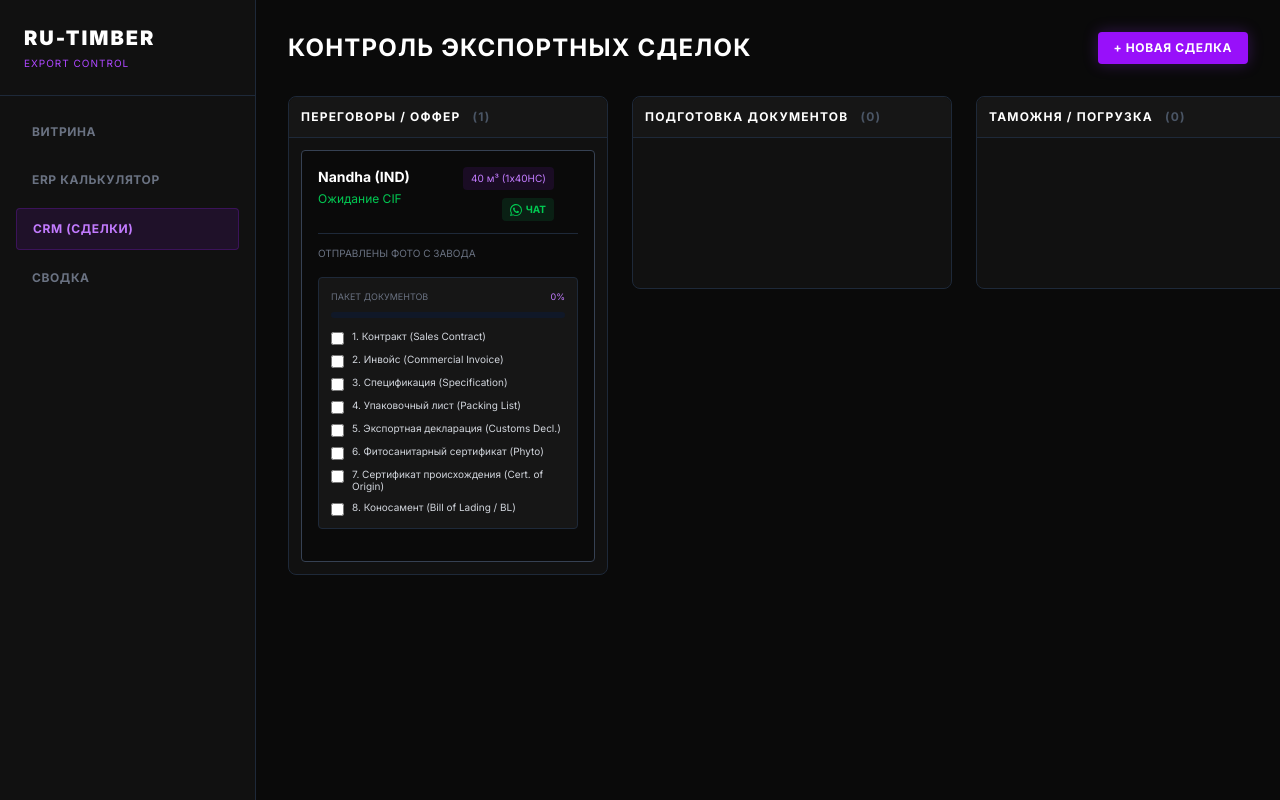
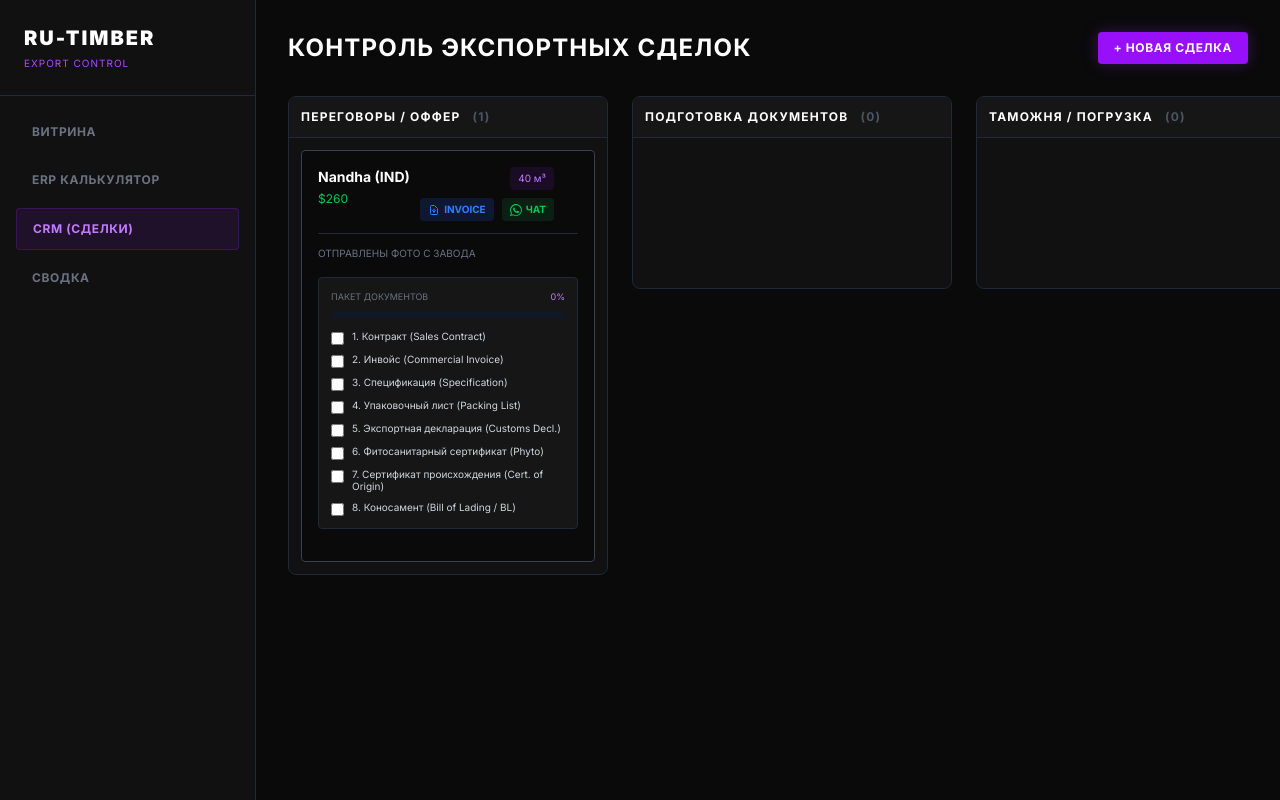
Before and after one commit to ru-timber-export/b2b-export, a Next.js app: page /crm in a window 1280 px wide. Built offline with nearby package versions, Linux system fonts and the light colour scheme; no server answers; the database is empty.

Commit message:
Fix CRM and add PDF Invoice Generator

```diff
--- a/src/app/crm/page.js
+++ b/src/app/crm/page.js
@@ -1,11 +1,11 @@
 "use client";
-import { jsPDF } from "jspdf";
-import "jspdf-autotable";
 import { useState, useEffect } from "react";
 import { doc, onSnapshot, setDoc } from "firebase/firestore";
 import { db } from "../../lib/firebase";
 import Link from "next/link";
 import { DragDropContext, Droppable, Draggable } from "@hello-pangea/dnd";
+import { jsPDF } from "jspdf";
+import "jspdf-autotable";
 
 const exportDocumentChecklist = [
   { id: "doc1", text: "1. Контракт (Sales Contract)", done: false },
@@ -28,8 +28,8 @@ const initialData = {
   },
   tasks: {
     "task-1": {
-      id: "task-1", client: "Nandha (IND)", phone: "919876543210", volume: "40 м³ (1x40HC)",
-      price: "Ожидание CIF", status: "Отправлены фото с завода", containerId: "", checklist: exportDocumentChecklist
+      id: "task-1", client: "Nandha (IND)", phone: "919876543210", volume: "40",
+      price: "260", status: "Отправлены фото с завода", containerId: "", checklist: exportDocumentChecklist
     },
   },
   columnOrder: ["col-1", "col-2", "col-3", "col-4", "col-5"],
@@ -117,100 +117,7 @@ export default function CRMDashboard() {
     if (!checklist || checklist.length === 0) return 0;
     return Math.round((checklist.filter(item => item.done).length / checklist.length) * 100);
   };
-// --- ГЕНЕРАТОР PDF ИНВОЙСОВ ---
-  const generateInvoice = (task) => {
-    const doc = new jsPDF();
 
-    // Цвета и шрифты
-    doc.setFont("helvetica");
-
-    // ШАПКА (Логотип и реквизиты компании)
-    doc.setFontSize(24);
-    doc.setTextColor(249, 115, 22); // Оранжевый цвет (Orange-500)
-    doc.text("RU-TIMBER EXPORT", 14, 25);
-
-    doc.setFontSize(10);
-    doc.setTextColor(100, 100, 100);
-    doc.text("Direct from Siberian Sawmills", 14, 32);
-    doc.text("Email: export@ru-timber.com", 14, 38);
-    doc.text("WhatsApp: +7 915 349 00 07", 14, 44);
-
-    // ИНФОРМАЦИЯ ОБ ИНВОЙСЕ
-    const invoiceNumber = `INV-${new Date().getFullYear()}-${Math.floor(Math.random() * 1000)}`;
-    const date = new Date().toLocaleDateString('en-US');
-
-    doc.setFontSize(16);
-    doc.setTextColor(0, 0, 0);
-    doc.text("COMMERCIAL INVOICE", 130, 25);
-
-    doc.setFontSize(10);
-    doc.text(`Invoice No: ${invoiceNumber}`, 130, 35);
-    doc.text(`Date: ${date}`, 130, 41);
-
-    // ДАННЫЕ КЛИЕНТА
-    doc.setFontSize(12);
-    doc.setFont("helvetica", "bold");
-    doc.text("BILL TO:", 14, 60);
-    doc.setFont("helvetica", "normal");
-    doc.text(`Company: ${task.client}`, 14, 67);
-    doc.text(`Phone: ${task.phone || "N/A"}`, 14, 73);
-
-    // ПАРСИНГ ЦЕНЫ И ОБЪЕМА (Пытаемся вытащить цифры из текста)
-    const priceMatch = task.price.match(/\d+/);
-    const volumeMatch = task.volume.match(/\d+/);
-
-    const unitPrice = priceMatch ? Number(priceMatch[0]) : 0;
-    const qty = volumeMatch ? Number(volumeMatch[0]) : 0;
-    const totalAmount = unitPrice * qty;
-
-    // ТАБЛИЦА ТОВАРОВ
-    doc.autoTable({
-      startY: 85,
-      head: [['Description', 'Quantity (m3)', 'Unit Price (USD)', 'Total (USD)']],
-      body: [
-        [
-          'Russian Pine Sawn Timber\nGOST 8486-86 (KD 10-12%, AST)\nSize: 44x100/150x5980mm',
-          qty || task.volume,
-          `$${unitPrice}` || task.price,
-          `$${totalAmount.toLocaleString()}`
-        ],
-      ],
-      headStyles: { fillColor: [15, 23, 42] }, // Темно-синий цвет шапки
-      theme: 'grid',
-      styles: { fontSize: 10, cellPadding: 5 }
-    });
-
-    // ИТОГО
-    const finalY = doc.lastAutoTable.finalY || 120;
-    doc.setFontSize(12);
-    doc.setFont("helvetica", "bold");
-    doc.text(`TOTAL AMOUNT: $${totalAmount.toLocaleString()}`, 140, finalY + 15);
-
-    // БАНКОВСКИЕ РЕКВИЗИТЫ
-    doc.setFontSize(10);
-    doc.text("BANK DETAILS:", 14, finalY + 30);
-    doc.setFont("helvetica", "normal");
-    doc.text("Bank Name: [To be provided upon contract signing]", 14, finalY + 37);
-    doc.text("SWIFT: [XXX]", 14, finalY + 43);
-    doc.text("Account No: [XXX]", 14, finalY + 49);
-
-    // ПОДПИСЬ И ПЕЧАТЬ (Имитация)
-    doc.text("Authorized Signature:", 140, finalY + 40);
-    doc.setDrawColor(0, 0, 0);
-    doc.line(140, finalY + 50, 190, finalY + 50); // Линия для подписи
-
-    // Синяя круглая "печать"
-    doc.setDrawColor(37, 99, 235); // Синий цвет
-    doc.setLineWidth(1);
-    doc.circle(165, finalY + 50, 15);
-    doc.setTextColor(37, 99, 235);
-    doc.setFontSize(8);
-    doc.text("RU-TIMBER", 155, finalY + 48);
-    doc.text("EXPORT", 157, finalY + 52);
-
-    // СКАЧИВАНИЕ
-    doc.save(`Invoice_${task.client.replace(/\s+/g, '_')}.pdf`);
-  };
   const handleAddNew = () => {
     setEditingTask({ id: `task-${Date.now()}`, client: "", phone: "", volume: "", price: "", status: "", containerId: "", checklist: exportDocumentChecklist, isNew: true });
     setIsEditing(true);
@@ -249,6 +156,94 @@ export default function CRMDashboard() {
     setData(newData);
     setDoc(doc(db, "erp", "crm"), newData);
     setIsEditing(false);
+  };
+
+  // --- ГЕНЕРАТОР PDF ИНВОЙСОВ ---
+  const generateInvoice = (task) => {
+    const doc = new jsPDF();
+    doc.setFont("helvetica");
+
+    // ШАПКА
+    doc.setFontSize(24);
+    doc.setTextColor(249, 115, 22);
+    doc.text("RU-TIMBER EXPORT", 14, 25);
+
+    doc.setFontSize(10);
+    doc.setTextColor(100, 100, 100);
+    doc.text("Direct from Siberian Sawmills", 14, 32);
+    doc.text("Email: export@ru-timber.com", 14, 38);
+    doc.text("WhatsApp: +7 915 349 00 07", 14, 44);
+
+    const invoiceNumber = `INV-${new Date().getFullYear()}-${Math.floor(Math.random() * 1000)}`;
+    const date = new Date().toLocaleDateString('en-US');
+
+    doc.setFontSize(16);
+    doc.setTextColor(0, 0, 0);
+    doc.text("COMMERCIAL INVOICE", 130, 25);
+    doc.setFontSize(10);
+    doc.text(`Invoice No: ${invoiceNumber}`, 130, 35);
+    doc.text(`Date: ${date}`, 130, 41);
+
+    // КЛИЕНТ
+    doc.setFontSize(12);
+    doc.setFont("helvetica", "bold");
+    doc.text("BILL TO:", 14, 60);
+    doc.setFont("helvetica", "normal");
+    doc.text(`Company: ${task.client}`, 14, 67);
+    doc.text(`Phone: ${task.phone || "N/A"}`, 14, 73);
+
+    // ПАРСИНГ ЦИФР
+    const priceMatch = String(task.price).match(/\d+/);
+    const volumeMatch = String(task.volume).match(/\d+/);
+    const unitPrice = priceMatch ? Number(priceMatch[0]) : 0;
+    const qty = volumeMatch ? Number(volumeMatch[0]) : 0;
+    const totalAmount = unitPrice * qty;
+
+    // ТАБЛИЦА
+    doc.autoTable({
+      startY: 85,
+      head: [['Description', 'Quantity (m3)', 'Unit Price (USD)', 'Total (USD)']],
+      body: [
+        [
+          'Russian Pine Sawn Timber\nGOST 8486-86 (KD 10-12%, AST)\nSize: 44x100/150x5980mm',
+          qty || task.volume,
+          `$${unitPrice}` || task.price,
+          `$${totalAmount.toLocaleString()}`
+        ],
+      ],
+      headStyles: { fillColor: [15, 23, 42] },
+      theme: 'grid',
+      styles: { fontSize: 10, cellPadding: 5 }
+    });
+
+    // ИТОГО
+    const finalY = doc.lastAutoTable.finalY || 120;
+    doc.setFontSize(12);
+    doc.setFont("helvetica", "bold");
+    doc.text(`TOTAL AMOUNT: $${totalAmount.toLocaleString()}`, 140, finalY + 15);
+
+    // РЕКВИЗИТЫ
+    doc.setFontSize(10);
+    doc.text("BANK DETAILS:", 14, finalY + 30);
+    doc.setFont("helvetica", "normal");
+    doc.text("Bank Name: [To be provided upon contract signing]", 14, finalY + 37);
+    doc.text("SWIFT: [XXX]", 14, finalY + 43);
+    doc.text("Account No: [XXX]", 14, finalY + 49);
+
+    // ПЕЧАТЬ
+    doc.text("Authorized Signature:", 140, finalY + 40);
+    doc.setDrawColor(0, 0, 0);
+    doc.line(140, finalY + 50, 190, finalY + 50);
+
+    doc.setDrawColor(37, 99, 235);
+    doc.setLineWidth(1);
+    doc.circle(165, finalY + 50, 15);
+    doc.setTextColor(37, 99, 235);
+    doc.setFontSize(8);
+    doc.text("RU-TIMBER", 155, finalY + 48);
+    doc.text("EXPORT", 157, finalY + 52);
+
+    doc.save(`Invoice_${task.client.replace(/\s+/g, '_')}.pdf`);
   };
 
   if (!data) return <div className="h-screen bg-[#0a0a0a] flex items-center justify-center text-green-500 font-mono">LOADING SECURE DATA...</div>;
@@ -303,16 +298,23 @@ export default function CRMDashboard() {
                                   <div className="flex justify-between items-start mb-3 border-b border-gray-800 pb-3 pr-6">
                                     <div>
                                       <h4 className="text-white font-bold text-sm">{task.client}</h4>
-                                      <p className="text-green-500 font-mono text-xs mt-1">{task.price}</p>
+                                      <p className="text-green-500 font-mono text-xs mt-1">${task.price}</p>
                                     </div>
                                     <div className="flex flex-col items-end gap-2">
-                                      <span className="text-[10px] font-mono text-purple-400 bg-purple-900/20 px-2 py-1 rounded">{task.volume}</span>
+                                      <span className="text-[10px] font-mono text-purple-400 bg-purple-900/20 px-2 py-1 rounded">{task.volume} м³</span>
+
+                                      <div className="flex gap-2">
+                                        <button onClick={() => generateInvoice(task)} className="flex items-center gap-1 bg-blue-900/30 text-blue-500 hover:bg-blue-500 hover:text-white transition-colors px-2 py-1 rounded text-[10px] font-bold" title="Скачать PDF Инвойс">
+                                          <svg className="w-3 h-3" fill="none" stroke="currentColor" viewBox="0 0 24 24"><path strokeLinecap="round" strokeLinejoin="round" strokeWidth="2" d="M12 10v6m0 0l-3-3m3 3l3-3m2 8H7a2 2 0 01-2-2V5a2 2 0 012-2h5.586a1 1 0 01.707.293l5.414 5.414a1 1 0 01.293.707V19a2 2 0 01-2 2z" /></svg>
+                                          INVOICE
+                                        </button>
                                         {task.phone && (
                                           <a href={`https://wa.me/${task.phone.replace(/\D/g, '')}`} target="_blank" rel="noopener noreferrer" className="flex items-center gap-1 bg-green-900/30 text-green-500 hover:bg-green-500 hover:text-white transition-colors px-2 py-1 rounded text-[10px] font-bold">
                                             <svg className="w-3 h-3" fill="currentColor" viewBox="0 0 24 24"><path d="M17.472 14.382c-.297-.149-1.758-.867-2.03-.967-.273-.099-.471-.148-.67.15-.197.297-.767.966-.94 1.164-.173.199-.347.223-.644.075-.297-.15-1.255-.463-2.39-1.305-.883-.653-1.48-1.459-1.653-1.756-.173-.297-.018-.458.13-.606.134-.133.298-.347.446-.52.149-.174.198-.298.298-.497.099-.198.05-.371-.025-.52-.075-.149-.669-1.612-.916-2.207-.242-.579-.487-.5-.669-.51h-.57c-.198 0-.52.074-.792.372-.272.297-1.04 1.016-1.04 2.479 0 1.462 1.065 2.875 1.213 3.074.149.198 2.096 3.2 5.077 4.487.709.306 1.262.489 1.694.625.712.227 1.36.195 1.871.118.571-.085 1.758-.719 2.006-1.413.248-.694.248-1.289.173-1.413-.074-.124-.272-.198-.57-.347m-5.421 7.403h-.004a9.87 9.87 0 01-5.031-1.378l-.361-.214-3.741.982.998-3.648-.235-.374a9.86 9.86 0 01-1.51-5.26c.001-5.45 4.436-9.884 9.888-9.884 2.64 0 5.122 1.03 6.988 2.898a9.825 9.825 0 012.893 6.994c-.003 5.45-4.437 9.884-9.885 9.884m8.413-18.297A11.815 11.815 0 0012.05 0C5.495 0 .16 5.335.157 11.892c0 2.096.547 4.142 1.588 5.945L.057 24l6.305-1.654a11.882 11.882 0 005.683 1.448h.005c6.554 0 11.89-5.335 11.893-11.893a11.821 11.821 0 00-3.48-8.413Z"/></svg>
                                             ЧАТ
                                           </a>
                                         )}
+                                      </div>
                                     </div>
                                   </div>
 
@@ -368,39 +370,16 @@ export default function CRMDashboard() {
               </div>
               <div>
                 <label className="block text-[10px] font-mono text-gray-500 mb-1 uppercase">Телефон (WhatsApp)</label>
-<div className="flex flex-col items-end gap-2">
-                                      <span className="text-[10px] font-mono text-purple-400 bg-purple-900/20 px-2 py-1 rounded">{task.volume}</span>
-
-                                      <div className="flex gap-2">
-                                        {/* КНОПКА INVOICE */}
-                                        <button
-                                          onClick={() => generateInvoice(task)}
-                                          className="flex items-center gap-1 bg-blue-900/30 text-blue-500 hover:bg-blue-500 hover:text-white transition-colors px-2 py-1 rounded text-[10px] font-bold"
-                                          title="Скачать PDF Инвойс"
-                                        >
-                                          <svg className="w-3 h-3" fill="none" stroke="currentColor" viewBox="0 0 24 24"><path strokeLinecap="round" strokeLinejoin="round" strokeWidth="2" d="M12 10v6m0 0l-3-3m3 3l3-3m2 8H7a2 2 0 01-2-2V5a2 2 0 012-2h5.586a1 1 0 01.707.293l5.414 5.414a1 1 0 01.293.707V19a2 2 0 01-2 2z" /></svg>
-                                          INVOICE
-                                        </button>
-
-                                        {/* КНОПКА WHATSAPP */}
-                                        {task.phone && (
-                                          <a href={`https://wa.me/${task.phone.replace(/\D/g, '')}`} target="_blank" rel="noopener noreferrer" className="flex items-center gap-1 bg-green-900/30 text-green-500 hover:bg-green-500 hover:text-white transition-colors px-2 py-1 rounded text-[10px] font-bold">
-                                            <svg className="w-3 h-3" fill="currentColor" viewBox="0 0 24 24"><path d="M17.472 14.382c-.297-.149-1.758-.867-2.03-.967-.273-.099-.471-.148-.67.15-.197.297-.767.966-.94 1.164-.173.199-.347.223-.644.075-.297-.15-1.255-.463-2.39-1.305-.883-.653-1.48-1.459-1.653-1.756-.173-.297-.018-.458.13-.606.134-.133.298-.347.446-.52.149-.174.198-.298.298-.497.099-.198.05-.371-.025-.52-.075-.149-.669-1.612-.916-2.207-.242-.579-.487-.5-.669-.51h-.57c-.198 0-.52.074-.792.372-.272.297-1.04 1.016-1.04 2.479 0 1.462 1.065 2.875 1.213 3.074.149.198 2.096 3.2 5.077 4.487.709.306 1.262.489 1.694.625.712.227 1.36.195 1.871.118.571-.085 1.758-.719 2.006-1.413.248-.694.248-1.289.173-1.413-.074-.124-.272-.198-.57-.347m-5.421 7.403h-.004a9.87 9.87 0 01-5.031-1.378l-.361-.214-3.741.982.998-3.648-.235-.374a9.86 9.86 0 01-1.51-5.26c.001-5.45 4.436-9.884 9.888-9.884 2.64 0 5.122 1.03 6.988 2.898a9.825 9.825 0 012.893 6.994c-.003 5.45-4.437 9.884-9.885 9.884m8.413-18.297A11.815 11.815 0 0012.05 0C5.495 0 .16 5.335.157 11.892c0 2.096.547 4.142 1.588 5.945L.057 24l6.305-1.654a11.882 11.882 0 005.683 1.448h.005c6.554 0 11.89-5.335 11.893-11.893a11.821 11.821 0 00-3.48-8.413Z"/></svg>
-                                            ЧАТ
-                                          </a>
-                                        )}
-                                      </div>
-                                    </div>
                 <input type="text" value={editingTask.phone} onChange={(e) => setEditingTask({...editingTask, phone: e.target.value})} className="w-full bg-[#0a0a0a] border border-gray-700 focus:border-purple-500 rounded p-2 text-white outline-none" placeholder="Например: +91 987 654 3210"/>
               </div>
               <div className="grid grid-cols-2 gap-4">
                 <div>
-                  <label className="block text-[10px] font-mono text-gray-500 mb-1 uppercase">Объем</label>
-                  <input type="text" value={editingTask.volume} onChange={(e) => setEditingTask({...editingTask, volume: e.target.value})} className="w-full bg-[#0a0a0a] border border-gray-700 focus:border-purple-500 rounded p-2 text-white outline-none" placeholder="40 м³"/>
+                  <label className="block text-[10px] font-mono text-gray-500 mb-1 uppercase">Объем (только цифры)</label>
+                  <input type="number" value={editingTask.volume} onChange={(e) => setEditingTask({...editingTask, volume: e.target.value})} className="w-full bg-[#0a0a0a] border border-gray-700 focus:border-purple-500 rounded p-2 text-white outline-none" placeholder="40"/>
                 </div>
                 <div>
-                  <label className="block text-[10px] font-mono text-gray-500 mb-1 uppercase">Цена</label>
-                  <input type="text" value={editingTask.price} onChange={(e) => setEditingTask({...editingTask, price: e.target.value})} className="w-full bg-[#0a0a0a] border border-gray-700 focus:border-purple-500 rounded p-2 text-white outline-none" placeholder="$260 CIF"/>
+                  <label className="block text-[10px] font-mono text-gray-500 mb-1 uppercase">Цена $ (только цифры)</label>
+                  <input type="number" value={editingTask.price} onChange={(e) => setEditingTask({...editingTask, price: e.target.value})} className="w-full bg-[#0a0a0a] border border-gray-700 focus:border-purple-500 rounded p-2 text-white outline-none" placeholder="260"/>
                 </div>
               </div>
               <div>
```
Lines whose indentation alone changed are shown as unchanged.
